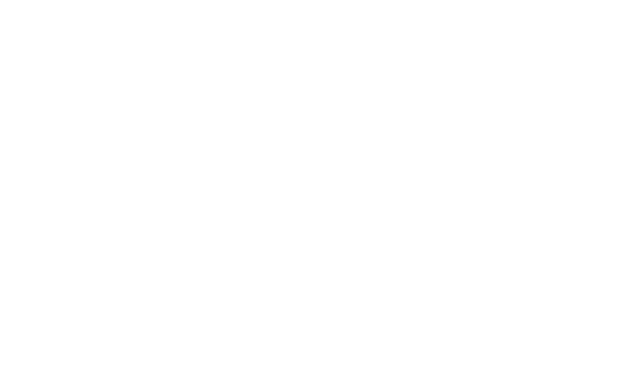
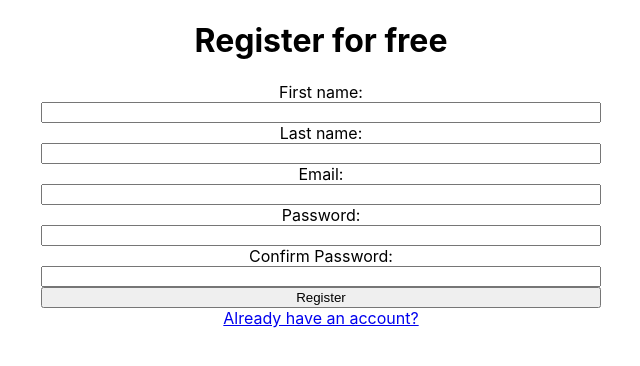
Before and after one commit to friendly-misanthrope/loginAndReg, a React (Create React App) app in the folder client/: page / in a window 1280 px wide. Before the commit this address had no page. Shown: the top 366 px of the page, without its empty margins (319-959 px from the left). Built offline with nearby package versions, Linux system fonts and the light colour scheme.

Commit message:
added login capability for registered user

```diff
--- a/client/src/App.jsx
+++ b/client/src/App.jsx
@@ -2,6 +2,8 @@ import './App.css';
 import { useState } from 'react'
 import {Routes, Route} from 'react-router-dom'
 import Register from './components/register';
+import Dashboard from './components/dashboard';
+import Login from './components/login';
 
 function App() {
 
@@ -10,7 +12,9 @@ function App() {
   return (
     <div className="App">
       <Routes>
-        <Route path='/register' element={<Register user={user} setUser={setUser} />}></Route>
+        <Route path='/' element={<Register user={user} setUser={setUser} />}></Route>
+        <Route path='/dashboard' element={<Dashboard user={user} setUser={setUser} />}></Route>
+        <Route path='/login' element={<Login user={user} setUser={setUser} />}></Route>
       </Routes>
     </div>
   );
--- /dev/null
+++ b/client/src/components/dashboard.jsx
@@ -0,0 +1,27 @@
+import {useState} from 'react';
+import axios from 'axios';
+import { useNavigate } from 'react-router-dom'
+
+const Dashboard = (props) => {
+
+  const navigate = useNavigate()
+
+  const logout = () => {
+    axios.post('http://localhost:8000/api/logout', {}, {withCredentials: true})
+      .then((res) => {
+        navigate('/')
+      })
+      .catch((err) => {
+        console.log(err)
+      })
+  }
+
+  return (
+    <div className='user-dashboard'>
+      <h1>Welcome to the dashboard</h1>
+      <button onClick={logout}>Logout</button>
+    </div>
+  );
+}
+
+export default Dashboard;
--- a/client/src/components/login.jsx
+++ b/client/src/components/login.jsx
@@ -0,0 +1,61 @@
+import {useState} from 'react';
+import { useNavigate } from 'react-router-dom'
+import axios from 'axios'
+
+const Login = (props) => {
+
+  const [user, setUser] = useState({
+    email: '',
+    password: ''
+  })
+
+  const [errors, setErrors] = useState({})
+
+  const navigate = useNavigate()
+
+  const changeHandler = (e) => {
+    setUser(prevState => { return { ...prevState, [e.target.name]: e.target.value } })
+  }
+
+  const sumbitHandler = (e) => {
+    e.preventDefault()
+
+    axios.post(`http://localhost:8000/api/login`, user, {
+      withCredentials: true
+    })
+      .then((res) => {
+        // console.log(res.data)
+        navigate('/dashboard')
+      })
+      .catch((err) => {
+        setErrors(err.response.data.error.errors)
+      })
+  }
+  return (
+    <div className='user-login'>
+      <h1>Login</h1>
+      <form onSubmit={sumbitHandler}>
+        <label htmlFor="email">Email:</label>
+        <input type="text" name="email" onChange={changeHandler} value={user.email}/>
+        {
+          errors.email ?
+            <span>{errors.email.message}</span>
+            :null
+        }
+
+        <label htmlFor="password">Password:</label>
+        <input type="password" name="password" onChange={changeHandler} value={user.password} />
+        {
+          errors.password ?
+            <span>{errors.password.message}</span>
+            :null
+        }
+
+        <button>Login</button>
+      </form>
+
+    </div>
+  );
+}
+
+export default Login;
--- a/client/src/components/register.jsx
+++ b/client/src/components/register.jsx
@@ -1,5 +1,5 @@
 import {useState} from 'react';
-import {useNavigate} from 'react-router-dom';
+import {useNavigate, Link} from 'react-router-dom';
 import axios from 'axios';
 
 const Register = (props) => {
@@ -28,8 +28,7 @@ const Register = (props) => {
     })
       .then((res) => {
         console.log(res.data)
-        // ! Don't forget to navigate back to dashboard
-        // navigate('/')
+        navigate('/dashboard')
       })
       .catch((err) => {
         setErrors(err.response.data.error.errors)
@@ -83,6 +82,7 @@ const Register = (props) => {
 
         <button>Register</button>
       </form>
+      <Link to ={'/login'}>Already have an account?</Link>
     </div>
   );
 }
```
